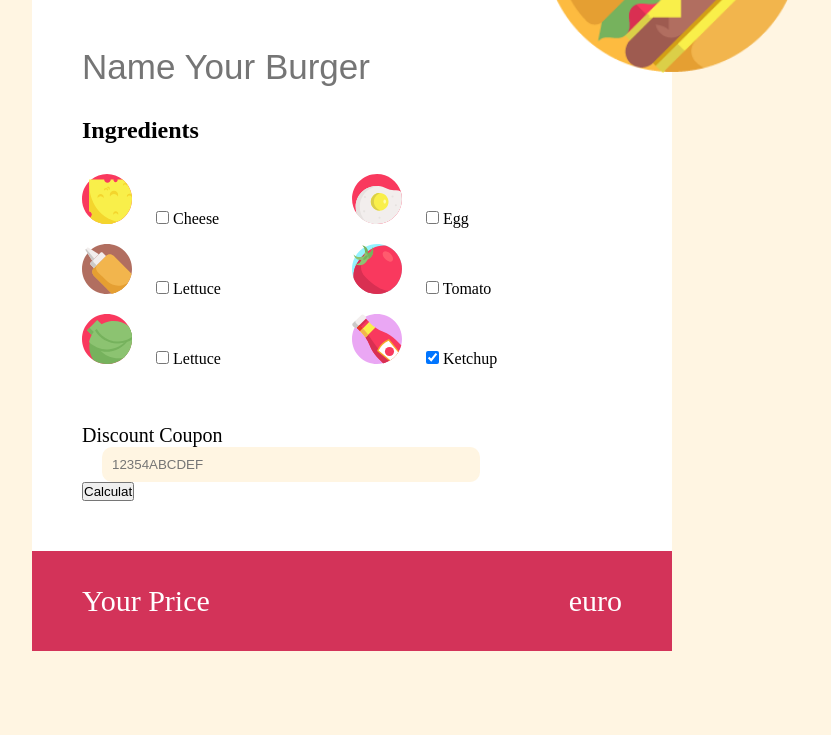
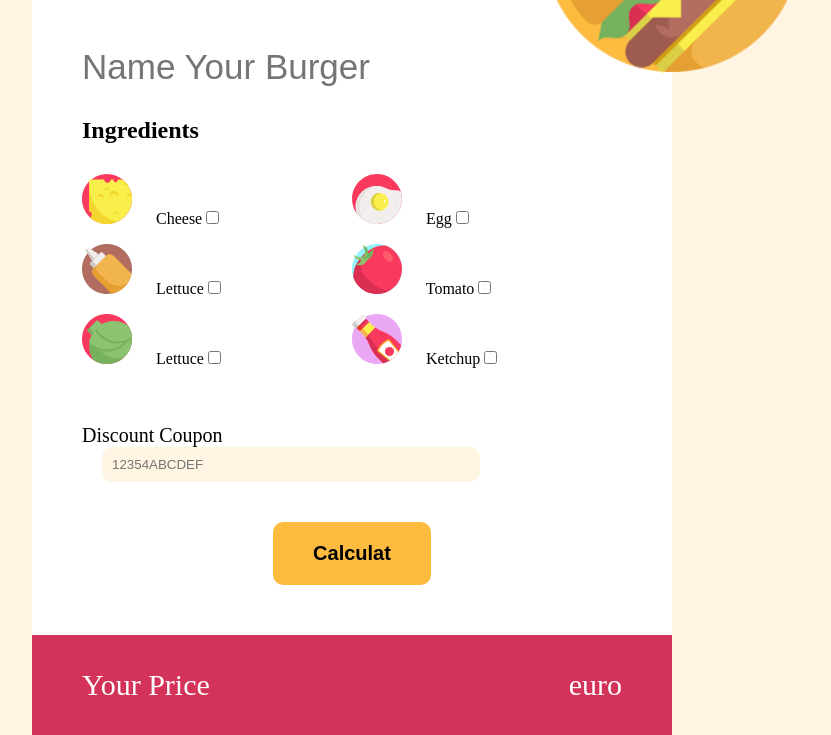
Before and after one commit to Vladus25/js-burger, a plain HTML site: page index.html in a window 1280 px wide. Both pictures are taken after a click on the checkbox "Ketchup". Shown: the part 153-888 px from the top of the page, without its empty margins (288-1119 px from the left). Before the commit the page ends 804 px from the top, so only its background shows below. Drawn offline with Linux system fonts and the light colour scheme.

Commit message:
Js Funzionante

```diff
--- a/JS/script.js
+++ b/JS/script.js
@@ -5,11 +5,11 @@ for (var i = 0; i < lis.length; i++) {
 
   var li = lis[i];
 
-  li.addEventListener('event', function() {
+  li.addEventListener('click', function() {
 
     var clickedLi = this;
     var clickedLiChildrens = clickedLi.children;
-    var clickedCheckbox = clickedLiChildrens[1];
+    var clickedCheckbox = clickedLiChildrens[2];
 
     clickedCheckbox.checked = !clickedCheckbox.checked;
 
@@ -18,7 +18,7 @@ for (var i = 0; i < lis.length; i++) {
 }
 
 var priceBtn = document.getElementById('calculate');
-priceBtn.addEventListener('event', function() {
+priceBtn.addEventListener('click', function() {
 
   var burgerName = document.getElementById('burger-name').value;
 
--- a/css/style.css
+++ b/css/style.css
@@ -91,7 +91,7 @@ main h2{
 
 /* Buttone calcola */
 
-/* .buttone{
+.buttone{
   text-align: center;
   margin-top: 40px;
 }
@@ -103,7 +103,7 @@ button{
   padding: 20px 40px;
   font-size: 20px;
   font-weight: bold;
-} */
+}
 
 
 /* Footer */
--- a/index.html
+++ b/index.html
@@ -21,33 +21,33 @@
       <ul class="ingredients-style">
         <li>
           <img src="img/cheese.svg" width="20px">
+          <label for="cheese">Cheese</label>
           <input id="formaggio" class="ingred" type="checkbox" data-price="2">
-          <label for="cheese">Cheese</label>
         </li>
         <li>
           <img src="img/fried-egg.svg" width="20px">
+          <label for="egg">Egg</label>
           <input id="uova" class="ingred" type="checkbox" data-price="3">
-          <label for="egg">Egg</label>
         </li>
         <li>
           <img src="img/mustard.svg" width="20px">
+          <label for="lettuce">Lettuce</label>
           <input id="mostarda" class="ingred" type="checkbox" data-price="4">
-          <label for="lettuce">Lettuce</label>
         </li>
         <li>
           <img src="img/tomato.svg" width="20px">
+          <label for="tomato">Tomato</label>
           <input id="pomodoro" class="ingred" type="checkbox" data-price="2">
-          <label for="tomato">Tomato</label>
         </li>
         <li>
           <img src="img/lettuce.svg" width="20px">
+          <label for="lettuce">Lettuce</label>
           <input id="lattuga" class="ingred" type="checkbox" data-price="5">
-          <label for="lettuce">Lettuce</label>
         </li>
         <li>
           <img src="img/ketchup.svg" width="20px">
+          <label for="ketchup">Ketchup</label>
           <input id="ketchup" class="ingred" type="checkbox" data-price="1">
-          <label for="ketchup">Ketchup</label>
         </li>
       </ul>
 
```
